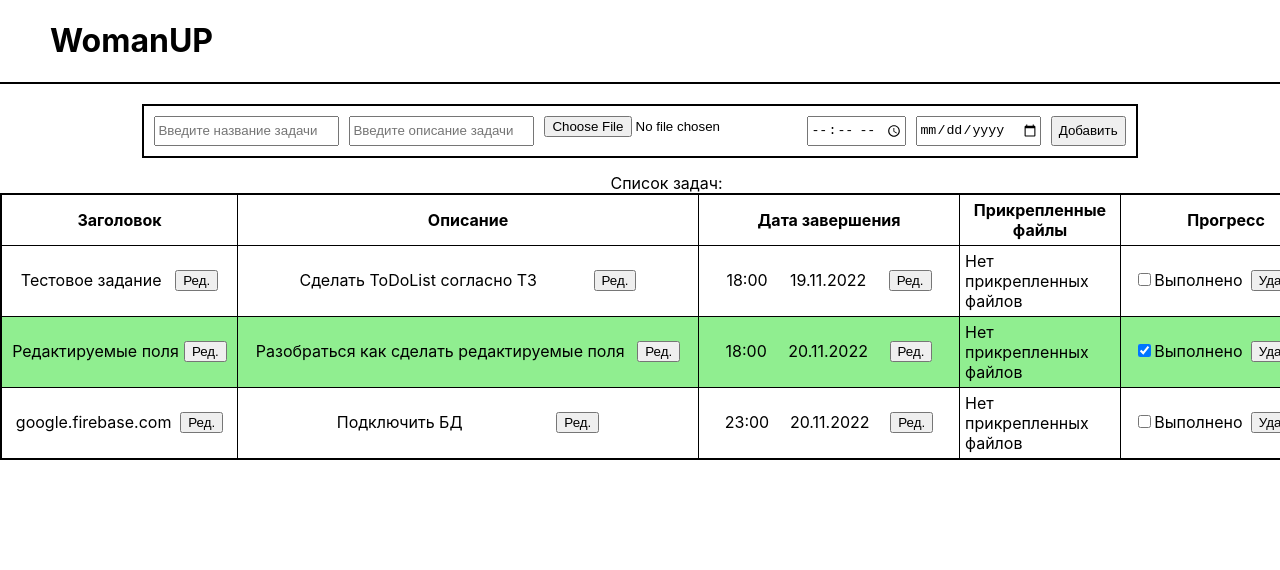
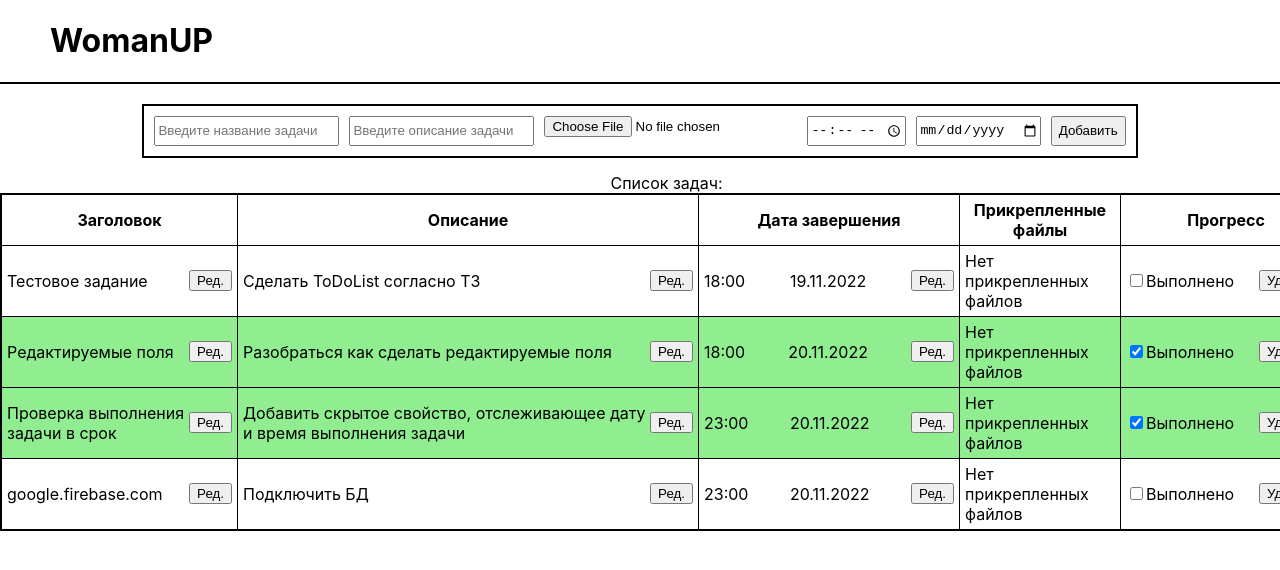
Before and after one commit to balancewins/ToDo.WomanUP, a React (Create React App) app: page / in a window 1280 px wide. Shown: the top 570 px of the page. Built offline with nearby package versions, Linux system fonts and the light colour scheme.

Commit message:
checking the done date is working

```diff
--- a/public/index.html
+++ b/public/index.html
@@ -1,5 +1,5 @@
 <!DOCTYPE html>
-<html lang="en">
+<html lang="ru">
   <head>
     <meta charset="utf-8" />
     <link rel="icon" href="%PUBLIC_URL%/favicon.ico" />
--- a/src/components/app/App.js
+++ b/src/components/app/App.js
@@ -1,5 +1,6 @@
 import { useState } from 'react';
 import Header from '../headerLogo/HeaderLogo';
+import Services from '../services/Services';
 import TasksAddForm from '../tasksAddForm/TasksAddForm';
 import TasksTable from '../tasksTable/TaskTable';
 import './App.css';
@@ -21,8 +22,19 @@ function App() {
       time: '18:00',
       date: '2022-11-20',
       progress: true,
+      done: '2022-11-20T17:10',
       files: null,
       id: 2
+    },
+    {
+      name: 'Проверка выполнения задачи в срок',
+      description: 'Добавить скрытое свойство, отслеживающее дату и время выполнения задачи',
+      time: '23:00',
+      date: '2022-11-20',
+      progress: true,
+      done: '2022-11-20T21:20',
+      files: null,
+      id: 3
     },
     {
       name: 'google.firebase.com',
@@ -31,17 +43,17 @@ function App() {
       date: '2022-11-20',
       progress: false,
       files: null,
-      id: 3
+      id: 4
     }
   ]);
 
-  const [maxId, setMaxId] = useState(4);
+  const [maxId, setMaxId] = useState(5);
+
+  const service = new Services();
 
   const deleteItem = (id) => {
     setData(data.filter(item => item.id !== id));
   }
-
-
 
   const addItem = (name, description, time, date, files) => {
     setMaxId(maxId + 1);
@@ -51,6 +63,7 @@ function App() {
       time: time,
       date: date,
       progress: false,
+      done: null,
       files: null,
       id: maxId
     }
@@ -62,6 +75,9 @@ function App() {
   const onToogleProp = (id, prop) => {
     const newArr = data.map(item => {
       if (item.id === id) {
+        if (prop === 'progress') {
+          return {...item, done: service.getNowDate(), [prop]: !item[prop]}
+        }
         return {...item, [prop]: !item[prop]}
       }
       return item;
--- a/src/components/services/Services.js
+++ b/src/components/services/Services.js
@@ -2,6 +2,16 @@ class Services {
     reverseDate = (date) => {
         return date.split('-').reverse().join('.');
     }
+
+    getNowDate = () => {
+        const now = new Date();
+        const year = now.getFullYear();
+        const month = now.getMonth() + 1;
+        const day = now.getDate();
+        const hour = now.getHours();
+        const minute = (now.getMinutes()<10?'0':'') + now.getMinutes();
+        return `${year}-${month}-${day}T${hour}:${minute}`
+    }
 }
 
 export default Services;
--- a/src/components/tasksTableItem/TasksTableItem.css
+++ b/src/components/tasksTableItem/TasksTableItem.css
@@ -5,7 +5,8 @@ td {
 
 td div {
     display: flex;
-    justify-content: space-evenly;
+    justify-content: space-between;
+    align-items: center;
     border: none;
 }
 
--- a/src/components/tasksTableItem/TasksTableItem.js
+++ b/src/components/tasksTableItem/TasksTableItem.js
@@ -10,7 +10,7 @@ import Progress from './tasksTableItemContent/Progress';
 import EditButton from './tasksTableItemContent/EditButton';
 import './TasksTableItem.css';
 
-const TasksTableItem = ({name, description, time, date, files, progress, onDelete, onToogleProp}) => {
+const TasksTableItem = ({name, description, time, date, files, progress, done, onDelete, onToogleProp}) => {
     const [edit, setEdit] = useState([
         {
             name: false,
@@ -30,8 +30,11 @@ const TasksTableItem = ({name, description, time, date, files, progress, onDelet
         files = 'Нет прикрепленных файлов';
     }
 
-    const checkDeadline = (time, date) => {
-        return (new Date(`${date}T${time}`) - new Date())
+    const checkDeadline = (time, date, doneTask) => {
+        if (doneTask) {
+            return ((new Date(`${date}T${time}`)) - (new Date(`${doneTask}`)))
+        }
+        return ((new Date(`${date}T${time}`)) - (new Date()))
     }
 
     let classNames = 'task';
@@ -39,8 +42,8 @@ const TasksTableItem = ({name, description, time, date, files, progress, onDelet
         classNames += ' overdue-task';
     }
 
-    if (progress && checkDeadline(time, date) > 0) {
-        classNames += ' done-task'
+    if (done && progress && checkDeadline(time, date, done) > 0) {
+        classNames += ' done-task';
     }
 
     const Name = ({edit}) => {
@@ -73,6 +76,7 @@ const TasksTableItem = ({name, description, time, date, files, progress, onDelet
                 <div>
                     <Name edit={edit[0].name} />
                     <EditButton toogle='name'
+                                edit={edit[0].name}
                                 onEdit={(e) => onEdit(e.currentTarget.getAttribute('data-toogle'))} />
                 </div>
             </td>
@@ -80,6 +84,7 @@ const TasksTableItem = ({name, description, time, date, files, progress, onDelet
                 <div>
                     <Description edit={edit[0].description} />
                     <EditButton toogle='description'
+                                edit={edit[0].description}
                                 onEdit={(e) => onEdit(e.currentTarget.getAttribute('data-toogle'))} />
                 </div>
             </td>
@@ -87,6 +92,7 @@ const TasksTableItem = ({name, description, time, date, files, progress, onDelet
                 <div>
                     <Deadline edit={edit[0].deadline} />
                     <EditButton toogle='deadline'
+                                edit={edit[0].deadline}
                                 onEdit={(e) => onEdit(e.currentTarget.getAttribute('data-toogle'))} />
                 </div>
             </td>
--- a/src/components/tasksTableItem/tasksTableItemContent/EditButton.js
+++ b/src/components/tasksTableItem/tasksTableItemContent/EditButton.js
@@ -1,6 +1,6 @@
-const EditButton = ({onEdit, toogle}) => {
+const EditButton = ({onEdit, toogle, edit}) => {
     return (
-            <button data-toogle={toogle} onClick={onEdit}>Ред.</button>
+            <button data-toogle={toogle} onClick={onEdit}>{edit ? 'Изм.' : 'Ред.'}</button>
     );
 }
 
--- a/src/components/tasksTableItem/tasksTableItemContent/Progress.js
+++ b/src/components/tasksTableItem/tasksTableItemContent/Progress.js
@@ -1,9 +1,10 @@
 import { Fragment } from "react";
+
 const Progress = ({progress, onToogleProp, onDelete}) => {
     return (
         <Fragment>
             <label>
-                <input type="checkbox" className="checkbox" data-toogle="progress" onChange={onToogleProp} checked={progress} />
+                <input type="checkbox" className="checkbox" data-toogle="progress" data-done="done" onChange={onToogleProp} checked={progress} />
                 Выполнено
             </label>
             <button className='delete-button' onClick={onDelete}>Удалить</button>
```
